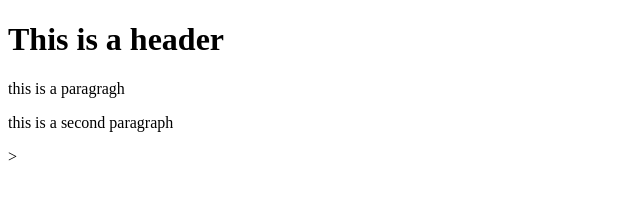
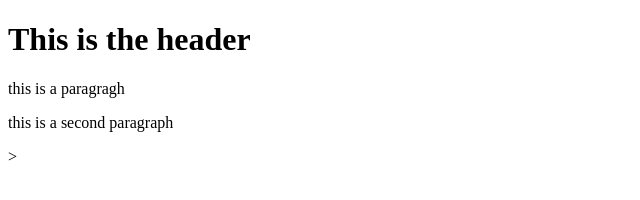
Before and after one commit to JimSirman/git_test_1, a plain HTML site: page index.html in a window 1280 px wide. Shown: the full height of the page, 0-640 px from the left. Drawn offline with Linux system fonts and the light colour scheme.

Commit message:
first commit

```diff
--- a/index.html
+++ b/index.html
@@ -4,7 +4,7 @@
 
     </head>
     <body>
-        <h1>This is a header</h1>
+        <h1>This is the header</h1>
         <p>this is a paragragh</p>
         <p>this is a second paragraph</p>
     </body>>
```
